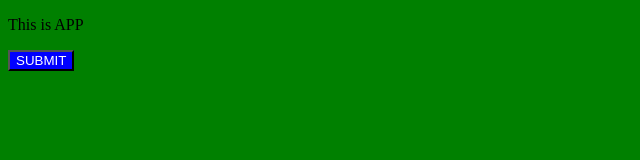
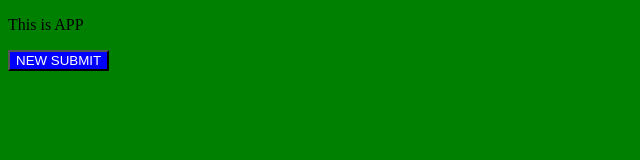
Before and after one commit to chienbn9x/chien_hoc_git, a plain HTML site: page index.html in a window 1280 px wide. Shown: the whole page, without its empty margins (0-640 px from the left). Drawn offline with Linux system fonts and the light colour scheme.

Commit message:
update 2 index.html file

```diff
--- a/index.html
+++ b/index.html
@@ -9,7 +9,7 @@
 </head>
 <body>
 	<p>This is APP</p>
-	<button>SUBMIT</button>
+	<button>NEW SUBMIT</button>
 </body>
 </html>
 
```
